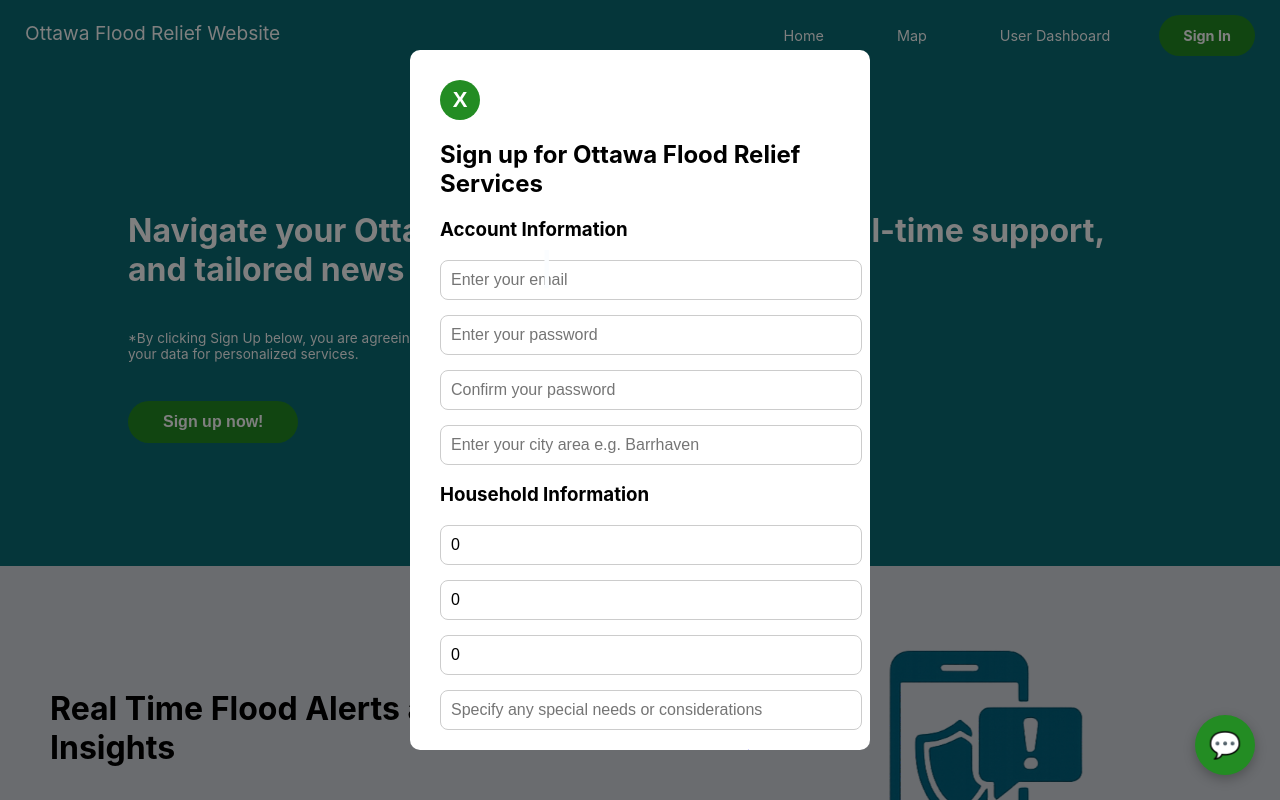
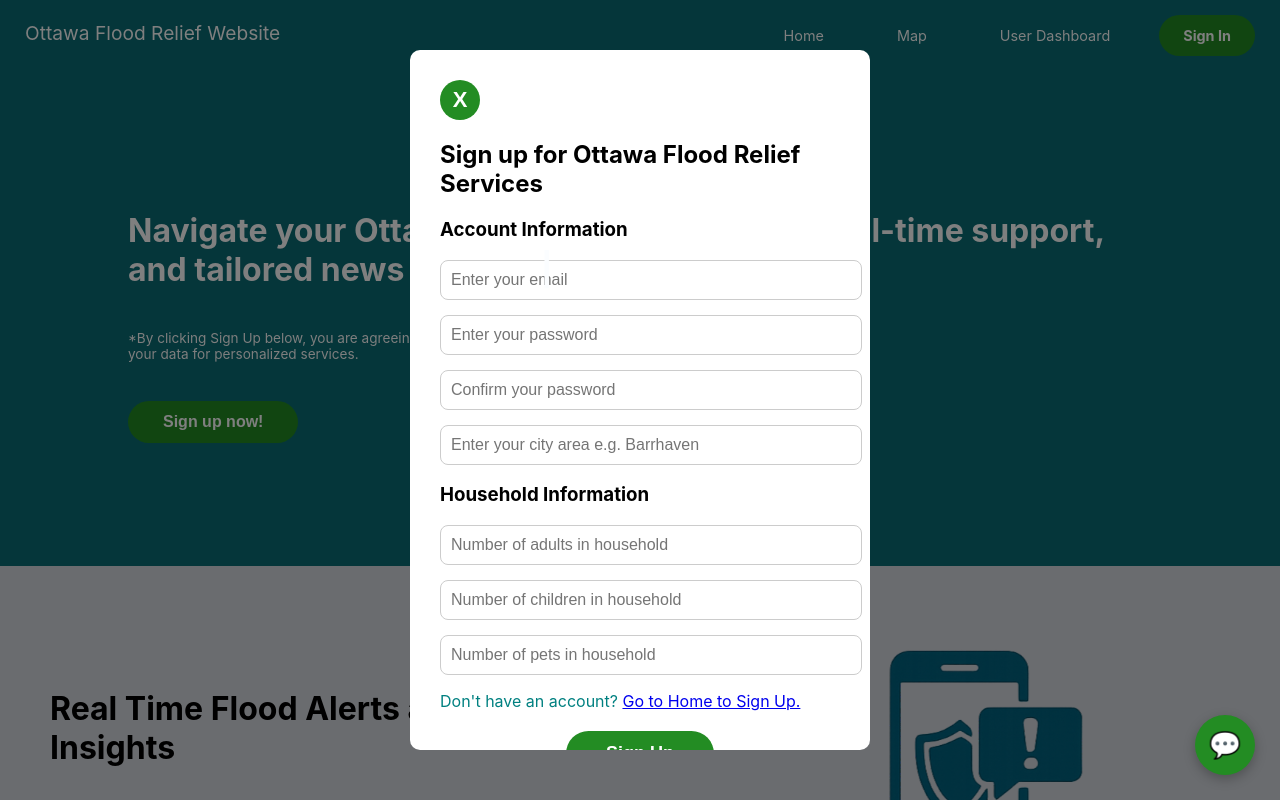
Before and after one commit to nickal06/Ottawa-Flood-Relief, a React (Vite) app in the folder Ottawa Flood Relief Website/: page / in a window 1280 px wide. Both pictures are taken after a click on the button "Sign up now!". Shown: the top 800 px of the page. Built offline with nearby package versions, Linux system fonts and the light colour scheme.

Commit message:
Fixed sign up logic so that it is like sign in, jwt token created and stored in local storage of user

```diff
--- a/Ottawa Flood Relief Website/src/App.jsx
+++ b/Ottawa Flood Relief Website/src/App.jsx
@@ -8,11 +8,8 @@ import { Map } from "./pages/map";
 import { AIChatWidget } from "./components/AI-chat-widget";
 import { HeaderBar } from "./components/header-bar";
 import { SignInModal } from "./components/sign-in-pop-up-window";
-import { SignUpModal } from "./components/sign-up-pop-up-window";
 
 export function App() {
-
-  const [showSignUpModal, setShowSignUpModal] = useState(false);
   const [showSignInModal, setShowSignInModal] = useState(false);
 
   const [userName, setUserName] = useState(
@@ -47,12 +44,25 @@ export function App() {
       />
 
       <Routes>
-
-        <Route path="/" element={
-          <Home />}
+        <Route
+          path="/"
+          element={
+            <Home
+              setUserName={setUserName}
+              setIsLoggedIn={setIsLoggedIn}
+            />
+          }
         />
 
-        <Route path="/home" element={<Home />} />
+        <Route
+          path="/home"
+          element={
+            <Home
+              setUserName={setUserName}
+              setIsLoggedIn={setIsLoggedIn}
+            />
+          }
+        />
 
         <Route path="/map" element={<Map />} />
 
@@ -64,20 +74,12 @@ export function App() {
             </ProtectedRoute>
           }
         />
-
       </Routes>
 
       <AIChatWidget
         messages={messages}
         setMessages={setMessages}
       />
-
-      {showSignUpModal && (
-        <SignUpModal
-          onClose={() => setShowSignUpModal(false)}
-          setUserName={setUserName}
-        />
-      )}
 
       {showSignInModal && (
         <SignInModal
--- a/Ottawa Flood Relief Website/src/components/sign-in-pop-up-window.jsx
+++ b/Ottawa Flood Relief Website/src/components/sign-in-pop-up-window.jsx
@@ -1,4 +1,4 @@
-import { Modal } from "./Modal";
+import { Modal } from "./modal";
 import "./sign-in-up-pop-up-window.css";
 import { useNavigate } from "react-router-dom";
 import { useState } from "react";
--- a/Ottawa Flood Relief Website/src/components/sign-up-pop-up-window.jsx
+++ b/Ottawa Flood Relief Website/src/components/sign-up-pop-up-window.jsx
@@ -3,16 +3,15 @@ import { Modal } from "./modal";
 import { useState } from "react";
 import { useNavigate } from "react-router-dom";
 
-export function SignUpModal({ onClose, setLogin, setUserName }) {
+export function SignUpModal({ onClose, setUserName, setIsLoggedIn }) {
   const [email, setEmail] = useState("");
   const [password, setPassword] = useState("");
   const [confirmPassword, setConfirmPassword] = useState("");
   const [cityArea, setCityArea] = useState("");
 
-  const [numberOfAdults, setNumberOfAdults] = useState(0);
-  const [numberOfChildren, setNumberOfChildren] = useState(0);
-  const [numberOfPets, setNumberOfPets] = useState(0);
-  const [specialNeeds, setSpecialNeeds] = useState("");
+  const [numberOfAdults, setNumberOfAdults] = useState("");
+  const [numberOfChildren, setNumberOfChildren] = useState("");
+  const [numberOfPets, setNumberOfPets] = useState("");
 
   const [userCreated, setUserCreated] = useState(false);
   const [errorMessage, setErrorMessage] = useState("");
@@ -23,7 +22,6 @@ export function SignUpModal({ onClose, setLogin, setUserName }) {
     event.preventDefault();
 
     setErrorMessage("");
-    setUserCreated(false);
 
     if (password !== confirmPassword) {
       setErrorMessage("Passwords do not match!");
@@ -33,7 +31,9 @@ export function SignUpModal({ onClose, setLogin, setUserName }) {
     const username = email ? email.split("@")[0] : "";
 
     try {
-      const response = await fetch("http://localhost:5000/api/auth/register", {
+      const response = await fetch(
+        "http://localhost:5000/api/auth/register",
+        {
           method: "POST",
           headers: {
             "Content-Type": "application/json",
@@ -46,22 +46,29 @@ export function SignUpModal({ onClose, setLogin, setUserName }) {
             numberOfAdults: Number(numberOfAdults) || 0,
             numberOfChildren: Number(numberOfChildren) || 0,
             numberOfPets: Number(numberOfPets) || 0,
-          specialNeeds: specialNeeds,
           }),
-      });
+        }
+      );
 
       const data = await response.text();
+
+      console.log("STATUS:", response.status);
+      console.log("RESPONSE:", data);
 
       console.log("Server response:", data);
 
       if (!response.ok) {
         console.error("Registration error:", data);
-        setErrorMessage(data || "An error occurred. Please try again.");
+        setErrorMessage(
+          data.message || "An error occurred. Please try again."
+        );
         return;
       }
 
+      localStorage.setItem("token", data.token);
+      setUserName(username)
       setUserCreated(true);
-      setLogin(true);
+      setIsLoggedIn(true);
 
       setTimeout(() => {
         onClose();
@@ -125,9 +132,12 @@ export function SignUpModal({ onClose, setLogin, setUserName }) {
             type="number"
             min="0"
             value={numberOfAdults}
-            onChange={(e) =>
-              setNumberOfAdults(Math.max(0, Number(e.target.value)))
-            }
+            onChange={(e) => {
+              const val = e.target.value;
+              setNumberOfAdults(
+                val === "" ? "" : Math.max(0, Number(val))
+              );
+            }}
           />
         </div>
 
@@ -137,9 +147,12 @@ export function SignUpModal({ onClose, setLogin, setUserName }) {
             type="number"
             min="0"
             value={numberOfChildren}
-            onChange={(e) =>
-              setNumberOfChildren(Math.max(0, Number(e.target.value)))
-            }
+            onChange={(e) => {
+              const val = e.target.value;
+              setNumberOfChildren(
+                val === "" ? "" : Math.max(0, Number(val))
+              );
+            }}
           />
         </div>
 
@@ -149,25 +162,22 @@ export function SignUpModal({ onClose, setLogin, setUserName }) {
             type="number"
             min="0"
             value={numberOfPets}
-            onChange={(e) =>
-              setNumberOfPets(Math.max(0, Number(e.target.value)))
-            }
+            onChange={(e) => {
+              const val = e.target.value;
+              setNumberOfPets(
+                val === "" ? "" : Math.max(0, Number(val))
+              );
+            }}
           />
         </div>
 
-        <div className="form-group">
-          <input
-            placeholder="Specify any special needs or considerations"
-            type="text"
-            value={specialNeeds}
-            onChange={(e) => setSpecialNeeds(e.target.value)}
-          />
-        </div>
+        <p style={{ color: "teal" }}>
+          Don't have an account?{" "}
+          <a href="/home">Go to Home to Sign Up.</a>
+        </p>
 
         <p style={{ color: "red" }}>
           {errorMessage ? errorMessage : ""}
-          {" "}Don't have an account?{" "}
-          <a href="/home">Go to Home to Sign Up.</a>
         </p>
 
         <p style={{ color: "green" }}>
--- a/Ottawa Flood Relief Website/src/pages/home.jsx
+++ b/Ottawa Flood Relief Website/src/pages/home.jsx
@@ -7,17 +7,18 @@ import alertImage from "../assets/alert-icon.png";
 import { useState } from "react";
 import { SignUpModal } from "../components/sign-up-pop-up-window";
 
-export function Home({ signInStatus }) {
-
+export function Home({ setIsLoggedIn, setUserName }) {
   const [showSignUpModal, setShowSignUpModal] = useState(false);
 
   return (
     <>
-
-      {showSignUpModal &&
-        <SignUpModal onClose={() => setShowSignUpModal(false)} />
-        }
-
+      {showSignUpModal && (
+        <SignUpModal
+          onClose={() => setShowSignUpModal(false)}
+          setUserName={setUserName}
+          setIsLoggedIn={setIsLoggedIn}
+        />
+      )}
 
       <div className="top-section">
         <div className="type-writer-animation">
```
Also changed, not shown: 2 other files (tests, documents, lock files or other folders). Lines whose indentation alone changed are shown as unchanged.
